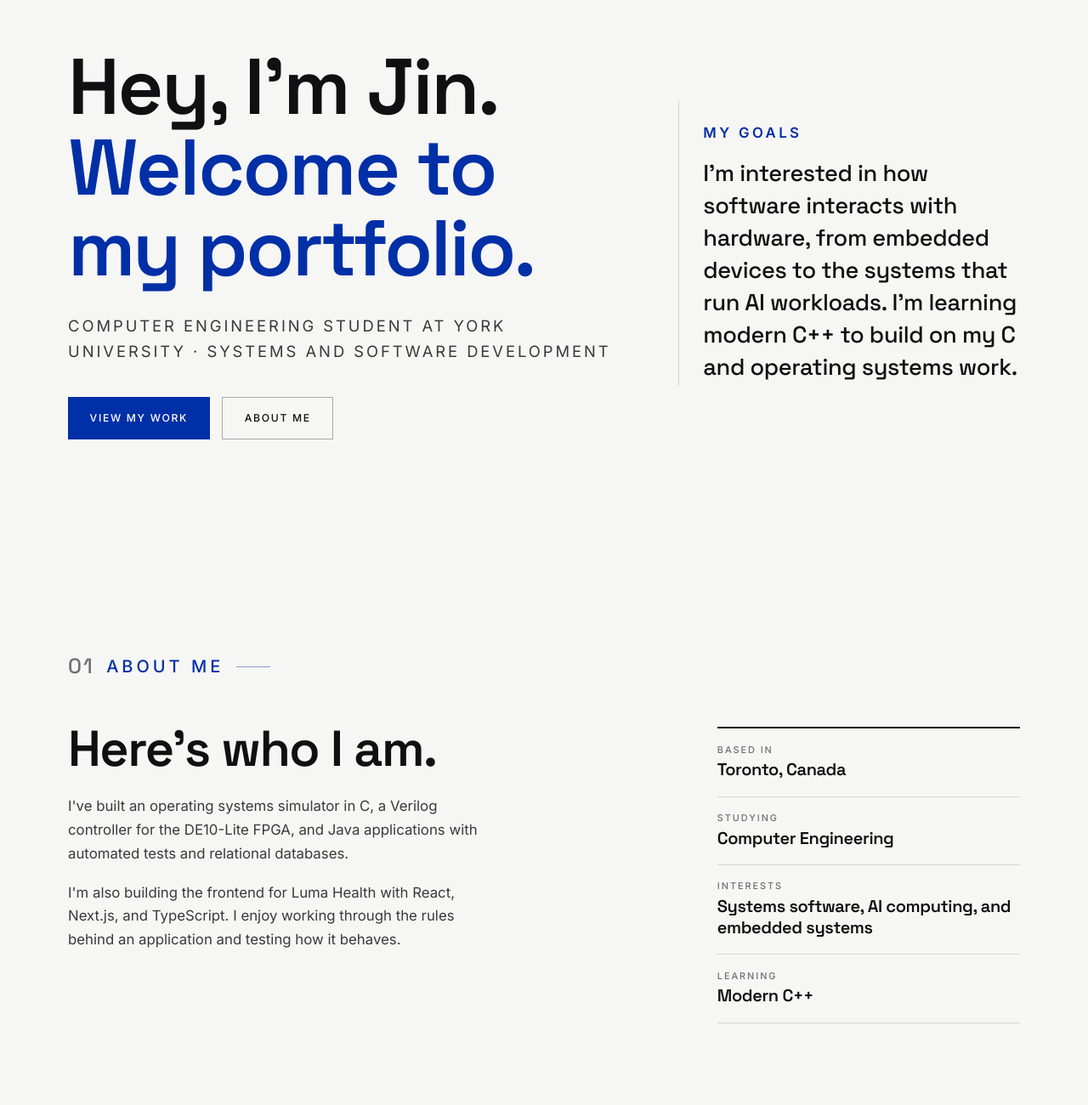
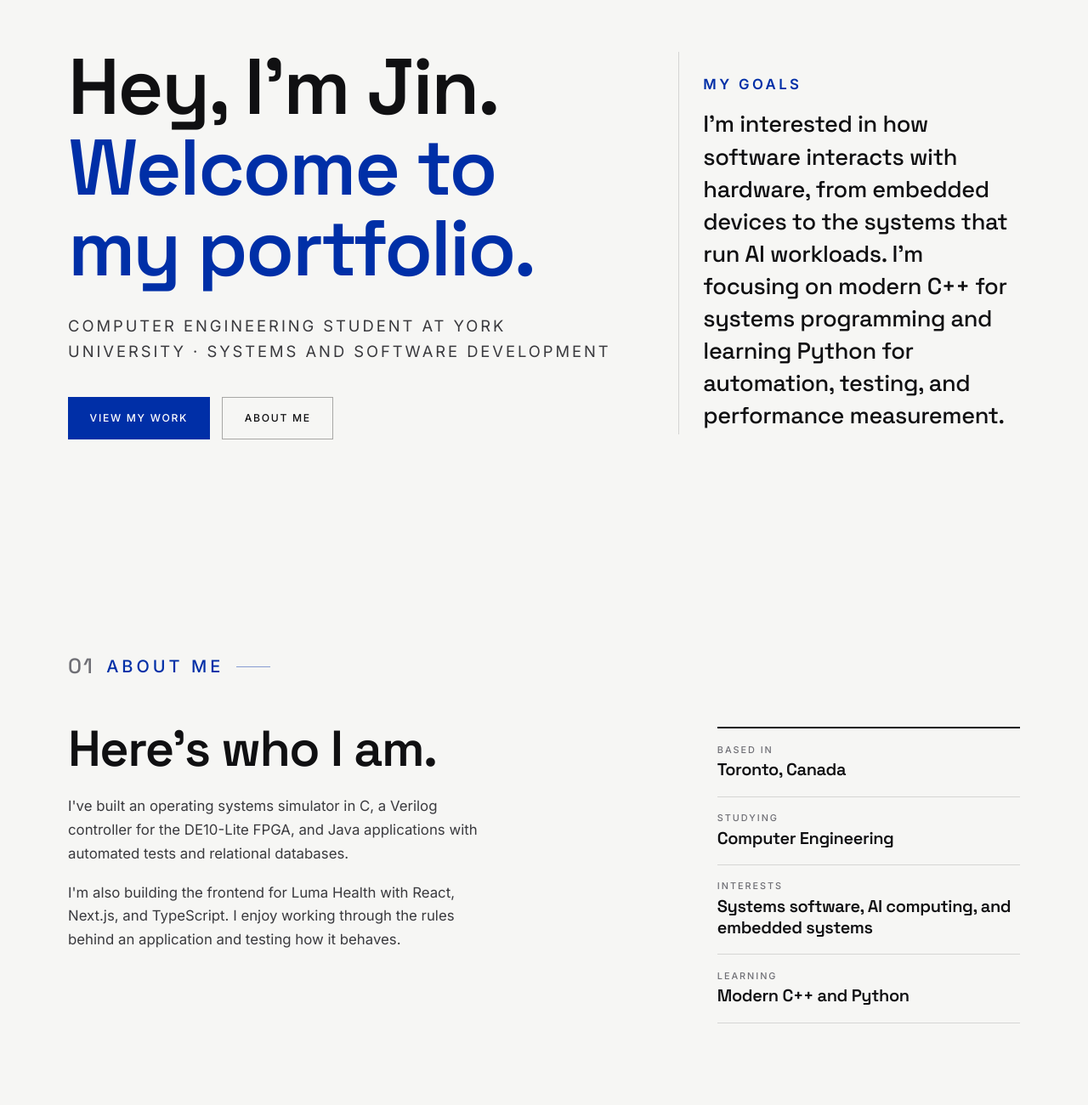
Before and after one commit to jinyang10/Portfolio, a plain HTML site: page index.html in a window 1280 px wide. Shown: the part 140-1440 px from the top of the page at 85% size. Drawn offline with Linux system fonts and the light colour scheme.

Commit message:
update portfolio

```diff
--- a/index.html
+++ b/index.html
@@ -163,7 +163,8 @@
             <p>
               I'm interested in how software interacts with hardware, from
               embedded devices to the systems that run AI workloads. I'm
-              learning modern C++ to build on my C and operating systems work.
+              focusing on modern C++ for systems programming and learning
+              Python for automation, testing, and performance measurement.
             </p>
           </aside>
         </div>
@@ -206,7 +207,7 @@
               </li>
               <li>
                 <span>Learning</span>
-                Modern C++
+                Modern C++ and Python
               </li>
             </ul>
           </div>
```
